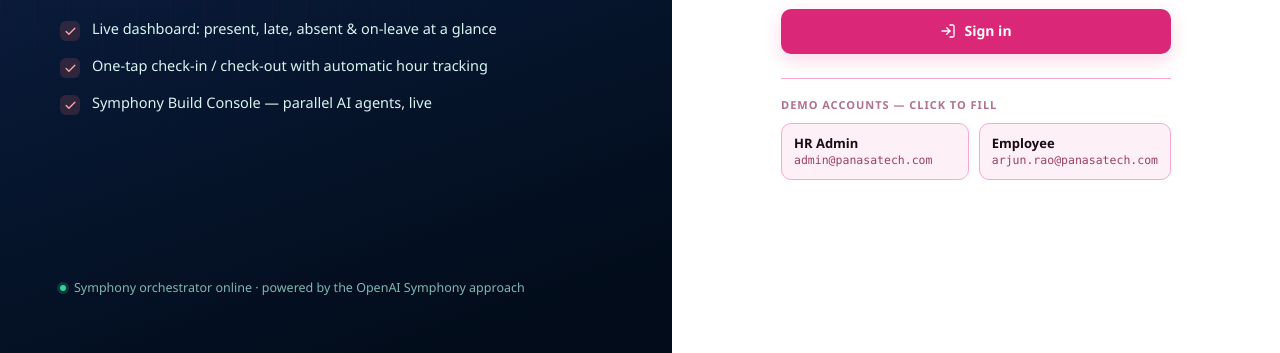
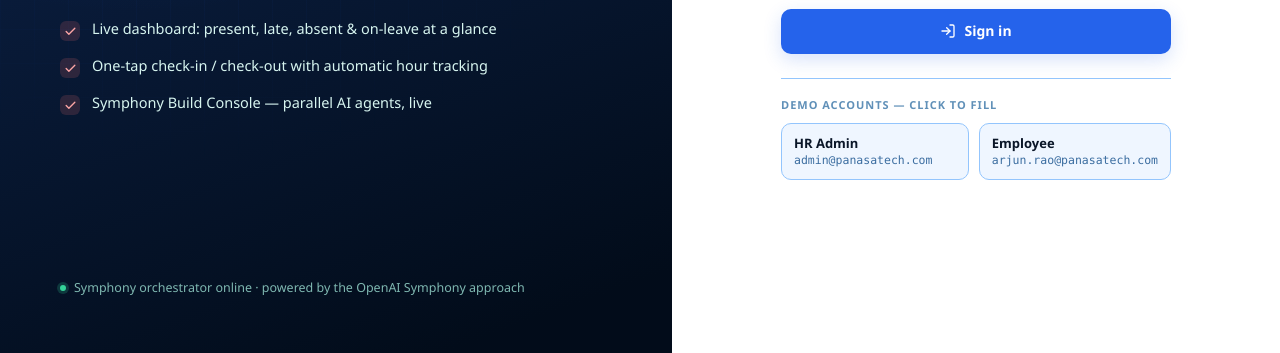
Before and after one commit to VishnuRaviPanasa/attendance-symphony, a plain HTML site: page index.html in a window 1280 px wide. Shown: the part 447-800 px from the top of the page. Drawn offline with Linux system fonts and the light colour scheme.

Commit message:
ATT-212: Change the UI theme to blue
Change the UI theme to blue

Verified: structural check of index.html — index.html intact and parseable

Implemented by agent-01 (UI Agent) under Symphony orchestration.

```diff
--- a/index.html
+++ b/index.html
@@ -28,23 +28,23 @@ svg:not([width]){width:1em;height:1em;flex:none}
   --font: "Segoe UI Variable","Segoe UI",-apple-system,BlinkMacSystemFont,Roboto,"Helvetica Neue",Arial,sans-serif;
   --mono: "Cascadia Code","JetBrains Mono","SF Mono",Consolas,"Liberation Mono",monospace;
 
-  --bg:        #fdf2f8;
-  --bg-grad:   radial-gradient(1200px 600px at 78% -8%, #fce7f3 0%, rgba(252,231,243,0) 60%), var(--bg);
+  --bg:        #eff6ff;
+  --bg-grad:   radial-gradient(1200px 600px at 78% -8%, #dbeafe 0%, rgba(219,234,254,0) 60%), var(--bg);
   --surface:   #ffffff;
-  --surface-2: #fdf0f7;
-  --surface-3: #fce7f3;
-  --border:    #f9a8d4;
-  --border-2:  #f472b6;
-  --ink:       #1a0a12;
-  --ink-2:     #4a1835;
-  --muted:     #9d4065;
-  --muted-2:   #b07090;
-
-  --accent:    #db2777;
-  --accent-2:  #be185d;
+  --surface-2: #eff6ff;
+  --surface-3: #dbeafe;
+  --border:    #93c5fd;
+  --border-2:  #60a5fa;
+  --ink:       #0a1628;
+  --ink-2:     #1e3a5f;
+  --muted:     #3b6da0;
+  --muted-2:   #6090b8;
+
+  --accent:    #2563eb;
+  --accent-2:  #1d4ed8;
   --accent-ink:#ffffff;
-  --accent-soft:#fce7f3;
-  --accent-glow: rgba(219,39,119,.18);
+  --accent-soft:#dbeafe;
+  --accent-glow: rgba(37,99,235,.18);
 
   /* status (always paired with icon + label) */
   --present:  #16a34a; --present-soft:#dcf3e3;
@@ -62,23 +62,23 @@ svg:not([width]){width:1em;height:1em;flex:none}
 /* ---- Design tokens : DARK ---- */
 @media (prefers-color-scheme: dark){
   :root{
-    --bg:        #1a020e;
-    --bg-grad:   radial-gradient(1200px 620px at 80% -10%, #3b0a22 0%, rgba(59,10,34,0) 58%), var(--bg);
-    --surface:   #200315;
-    --surface-2: #1c0212;
-    --surface-3: #27041c;
-    --border:    #6b1a3a;
-    --border-2:  #7e2050;
-    --ink:       #ffe0f0;
-    --ink-2:     #f0a8cc;
-    --muted:     #a06080;
-    --muted-2:   #704858;
-
-    --accent:    #f472b6;
-    --accent-2:  #ec4899;
-    --accent-ink:#1a020e;
-    --accent-soft: rgba(244,114,182,.14);
-    --accent-glow: rgba(244,114,182,.22);
+    --bg:        #020c1a;
+    --bg-grad:   radial-gradient(1200px 620px at 80% -10%, #0a1e40 0%, rgba(10,30,64,0) 58%), var(--bg);
+    --surface:   #051221;
+    --surface-2: #041018;
+    --surface-3: #071828;
+    --border:    #1a3a6b;
+    --border-2:  #1e4d8f;
+    --ink:       #e0f0ff;
+    --ink-2:     #a8c8f0;
+    --muted:     #6090c0;
+    --muted-2:   #405870;
+
+    --accent:    #60a5fa;
+    --accent-2:  #3b82f6;
+    --accent-ink:#020c1a;
+    --accent-soft: rgba(96,165,250,.14);
+    --accent-glow: rgba(96,165,250,.22);
 
     --present:  #34d399; --present-soft: rgba(52,211,153,.15);
     --late:     #fbbf24; --late-soft: rgba(251,191,36,.15);
@@ -93,10 +93,10 @@ svg:not([width]){width:1em;height:1em;flex:none}
 }
 /* Explicit theme overrides (toggle wins over OS in both directions) */
 :root[data-theme="light"]{
-  --bg:#fdf2f8;--bg-grad:radial-gradient(1200px 600px at 78% -8%, #fce7f3 0%, rgba(252,231,243,0) 60%), var(--bg);
-  --surface:#ffffff;--surface-2:#fdf0f7;--surface-3:#fce7f3;--border:#f9a8d4;--border-2:#f472b6;
-  --ink:#1a0a12;--ink-2:#4a1835;--muted:#9d4065;--muted-2:#b07090;
-  --accent:#db2777;--accent-2:#be185d;--accent-ink:#ffffff;--accent-soft:#fce7f3;--accent-glow:rgba(219,39,119,.18);
+  --bg:#eff6ff;--bg-grad:radial-gradient(1200px 600px at 78% -8%, #dbeafe 0%, rgba(219,234,254,0) 60%), var(--bg);
+  --surface:#ffffff;--surface-2:#eff6ff;--surface-3:#dbeafe;--border:#93c5fd;--border-2:#60a5fa;
+  --ink:#0a1628;--ink-2:#1e3a5f;--muted:#3b6da0;--muted-2:#6090b8;
+  --accent:#2563eb;--accent-2:#1d4ed8;--accent-ink:#ffffff;--accent-soft:#dbeafe;--accent-glow:rgba(37,99,235,.18);
   --present:#16a34a;--present-soft:#dcf3e3;--late:#c2740a;--late-soft:#f7ecd6;--absent:#dc2626;--absent-soft:#fadddd;
   --leave:#7c3aed;--leave-soft:#ede9fe;--remote:#9333ea;--remote-soft:#efdcfb;
   --shadow-sm:0 1px 2px rgba(15,23,42,.06),0 1px 3px rgba(15,23,42,.04);
@@ -104,10 +104,10 @@ svg:not([width]){width:1em;height:1em;flex:none}
   --shadow-lg:0 18px 48px rgba(15,23,42,.16),0 6px 16px rgba(15,23,42,.08);
 }
 :root[data-theme="dark"]{
-  --bg:#1a020e;--bg-grad:radial-gradient(1200px 620px at 80% -10%, #3b0a22 0%, rgba(59,10,34,0) 58%), var(--bg);
-  --surface:#200315;--surface-2:#1c0212;--surface-3:#27041c;--border:#6b1a3a;--border-2:#7e2050;
-  --ink:#ffe0f0;--ink-2:#f0a8cc;--muted:#a06080;--muted-2:#704858;
-  --accent:#f472b6;--accent-2:#ec4899;--accent-ink:#1a020e;--accent-soft:rgba(244,114,182,.14);--accent-glow:rgba(244,114,182,.22);
+  --bg:#020c1a;--bg-grad:radial-gradient(1200px 620px at 80% -10%, #0a1e40 0%, rgba(10,30,64,0) 58%), var(--bg);
+  --surface:#051221;--surface-2:#041018;--surface-3:#071828;--border:#1a3a6b;--border-2:#1e4d8f;
+  --ink:#e0f0ff;--ink-2:#a8c8f0;--muted:#6090c0;--muted-2:#405870;
+  --accent:#60a5fa;--accent-2:#3b82f6;--accent-ink:#020c1a;--accent-soft:rgba(96,165,250,.14);--accent-glow:rgba(96,165,250,.22);
   --present:#34d399;--present-soft:rgba(52,211,153,.15);--late:#fbbf24;--late-soft:rgba(251,191,36,.15);
   --absent:#f87171;--absent-soft:rgba(248,113,113,.15);--leave:#a78bfa;--leave-soft:rgba(167,139,250,.15);
   --remote:#e879f9;--remote-soft:rgba(232,121,249,.15);
```
Also changed, not shown: app.html (+40 -40 lines).
